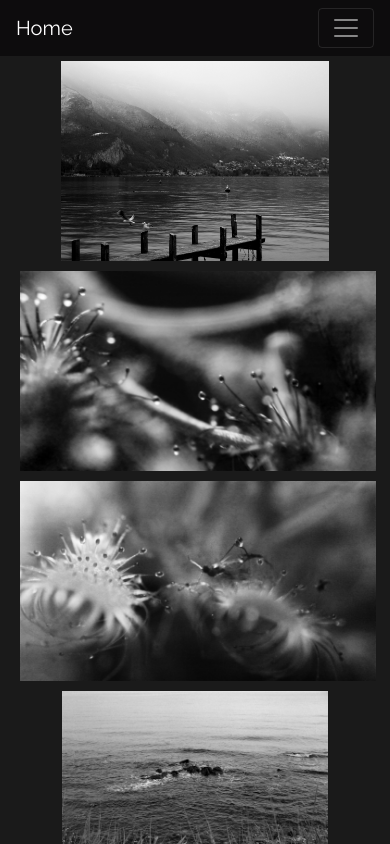
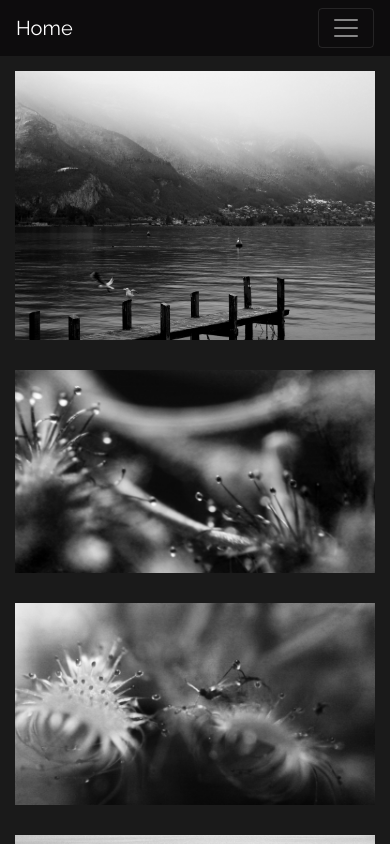
Before and after one commit to HayeLoic/AnnieWebSite, an Angular app: page /photography in a window 390 px wide. Shown: the top 844 px of the page. Built offline with nearby package versions, Linux system fonts and the light colour scheme.

Commit message:
appearance improvement for smartphone

```diff
--- a/src/app/photography/photography.component.css
+++ b/src/app/photography/photography.component.css
@@ -1,6 +1,20 @@
-.photography-image {
-    max-height: 200px;
-    margin: 5px;
+@media (max-width:640px)  {
+    .photography-image {
+        width: 100%;
+        padding: 15px;
+    }
+
+    .custom-close {
+        margin-top: 10px;
+        margin-right: 20px;
+    }
+}
+
+@media (min-width:640px)  {
+    .photography-image {
+        max-height: 200px;
+        margin: 15px;
+    }
 }
 
 .photography-image:hover {
--- a/src/app/photography/photography.component.html
+++ b/src/app/photography/photography.component.html
@@ -1,4 +1,4 @@
-<div class="container">
+<div>
   <div class="modal photography-modal fade custom-fade" id="photographyModal" role="dialog">
     <button type="button" class="close custom-close" data-dismiss="modal" aria-label="Close">
       <span aria-hidden="true">&times;</span>
```
